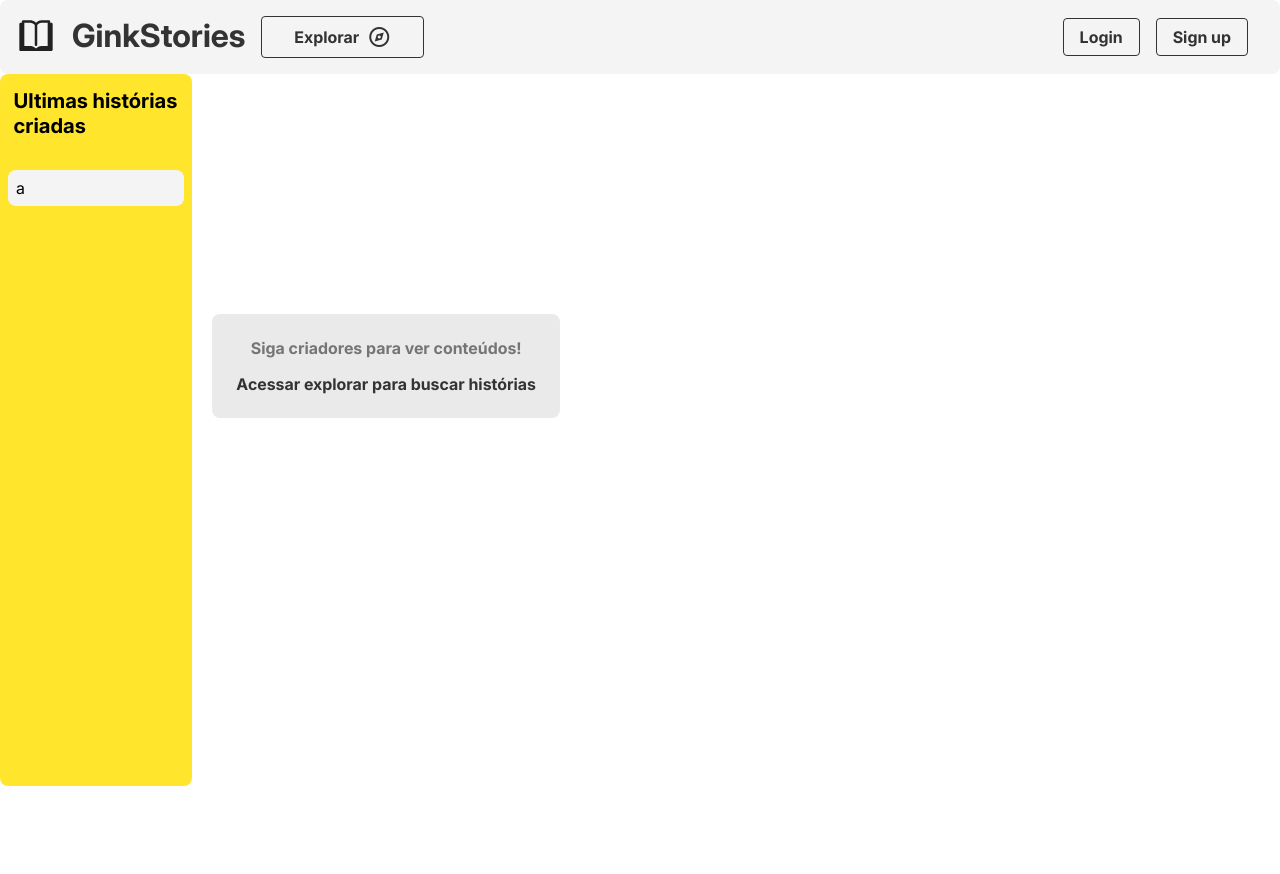
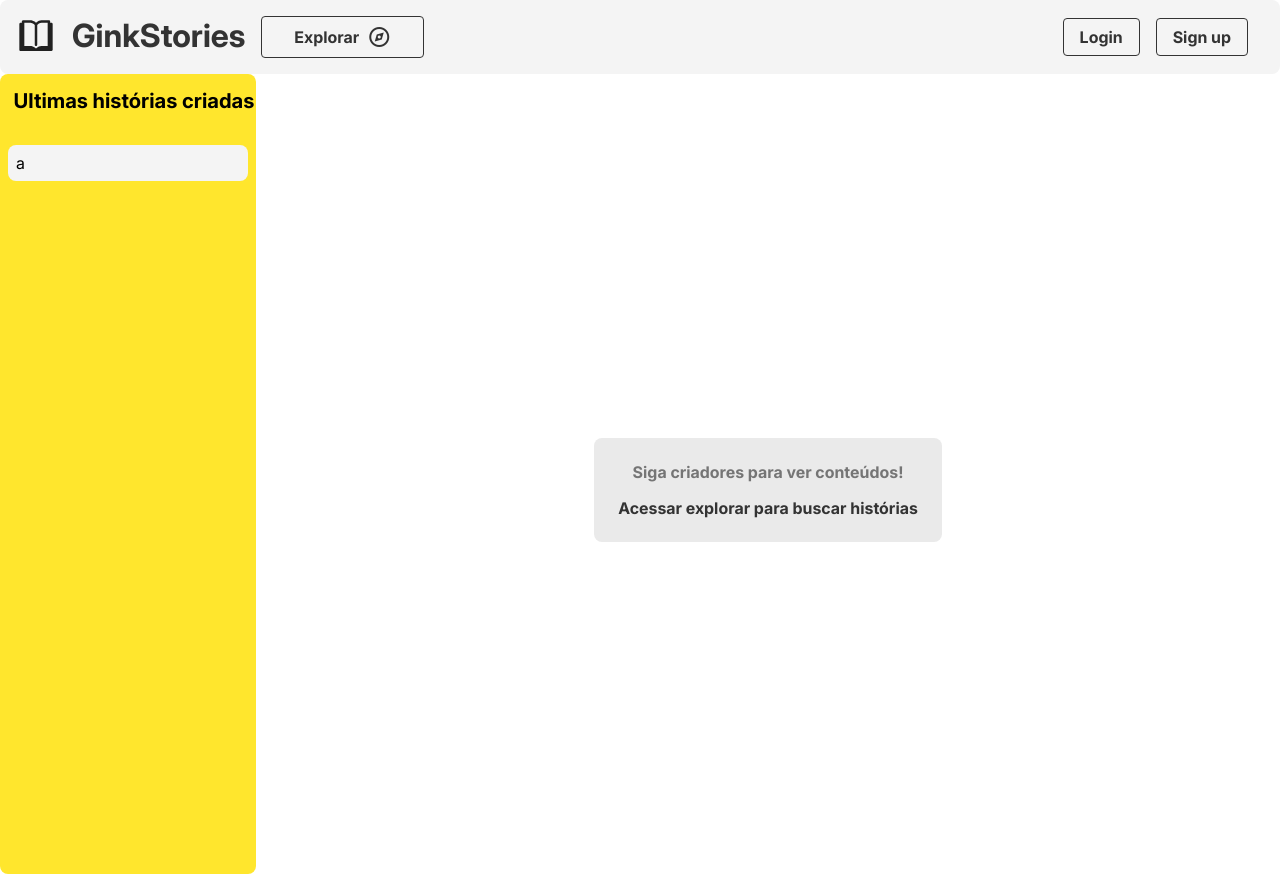
Before and after one commit to leosfreitass/GinkStories, an Angular app in the folder frontend/: page /home in a window 1280 px wide. Before the commit the page ends 800 px from the top, so only its background shows below. Built offline with nearby package versions, Linux system fonts and the light colour scheme.

Commit message:
home css changes

```diff
--- a/frontend/src/app/pages/home/home.component.scss
+++ b/frontend/src/app/pages/home/home.component.scss
@@ -1,13 +1,13 @@
 main{
   display: flex;
-  justify-content: space-between;
+
 }
 .menu {
   display: flex;
   flex-direction: column;
   background: #FFE62D;
-  width: 15vw;
-  height: 89vh;
+  width: 20rem;
+  height: 100vh;
   border-radius: 0.5em;
 
   .tittle {
@@ -29,17 +29,19 @@ main{
 
 .home{
   display: flex;
-  margin-right: 45em;
-  margin-top:15em;
-  height: 8%;
-  border-radius: 0.5em;
-  background: #EAEAEA;
-  padding: 1em;
-  color: #757575;
+  width: 100%;
+  justify-content: center;
+  align-items: center;
+  margin-top: 2rem;
   .home-message {
     display: flex;
+    padding: 1rem;
     flex-direction: column;
+    justify-content: center;
     align-items: center;
+    background: #EAEAEA;
+    color: #757575;
+    border-radius: 0.5em;
     p {
       font-size: 1rem;
       font-weight: 700;
@@ -56,7 +58,4 @@ main{
       }
     }
   }
-  h1{
-    padding-bottom: 0.5em;
-  }
 }
```
